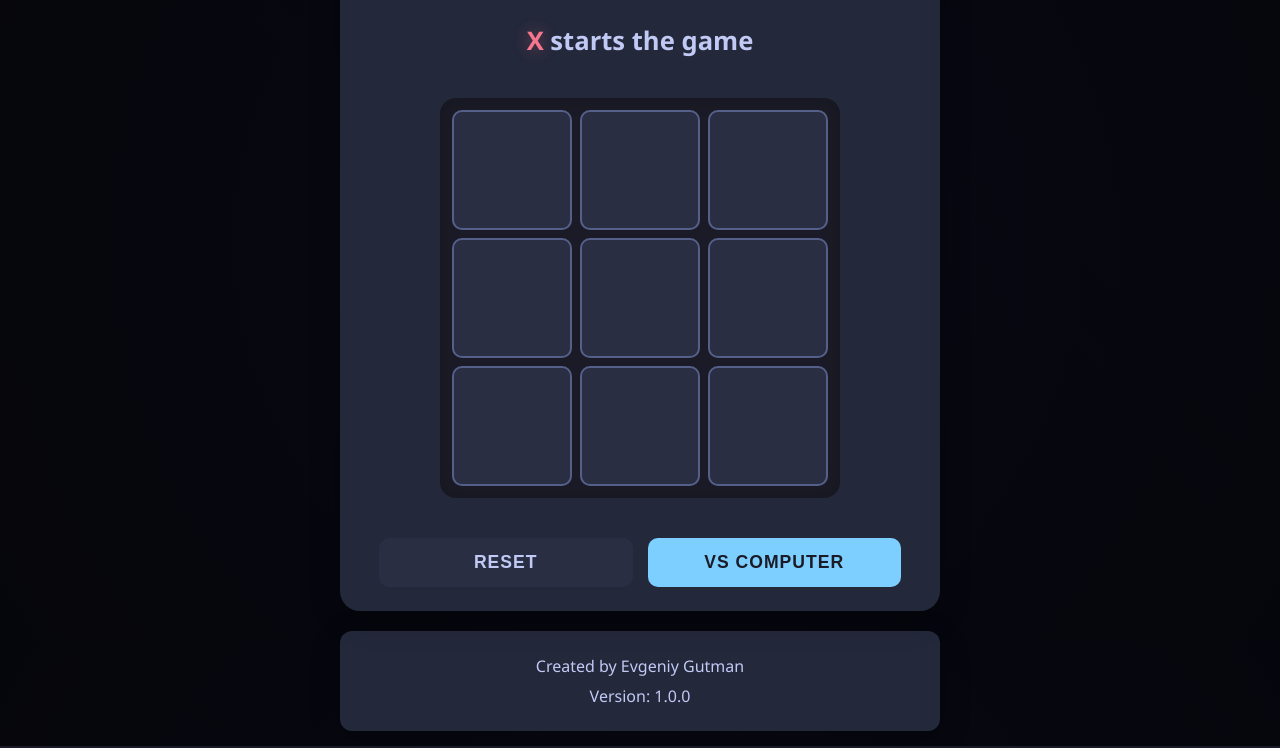
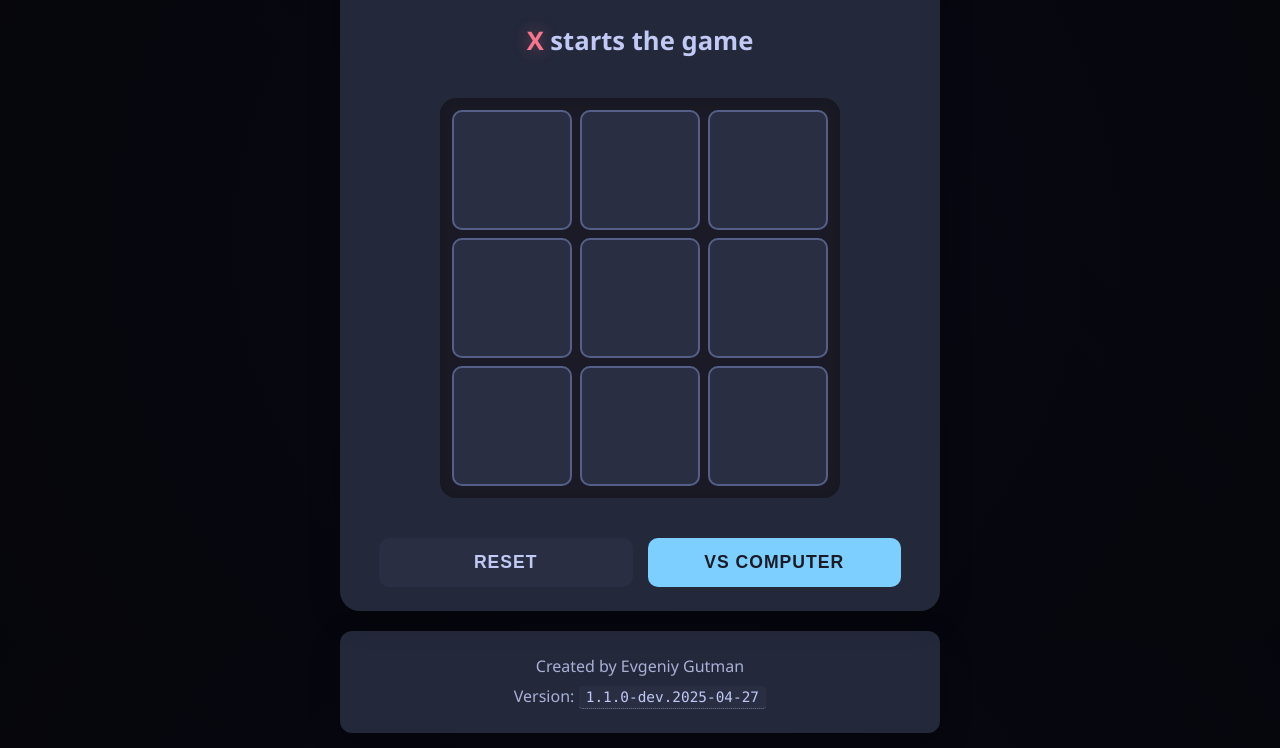
Before and after one commit to Snipe76/IksI-Igul, a plain HTML site: page index.html in a window 1280 px wide. Shown: the part 158-906 px from the top of the page. Drawn offline with nearby package versions, Linux system fonts and the light colour scheme; no server answers.

Commit message:
changed version script

```diff
--- a/css/style.css
+++ b/css/style.css
@@ -275,6 +275,23 @@ footer {
 
 footer p {
     margin: 0.5em 0;
+    color: var(--text-secondary);
+}
+
+#version {
+    display: inline-block;
+    padding: 0.2em 0.5em;
+    background: var(--button-bg);
+    border-radius: 4px;
+    font-family: 'Consolas', 'Monaco', monospace;
+    font-size: 0.9em;
+    color: var(--text-primary);
+    transition: all 0.2s var(--animation-timing);
+}
+
+#version:hover {
+    background: var(--button-hover);
+    transform: translateY(-1px);
 }
 
 /* Win line styles */
--- a/javascript/version.js
+++ b/javascript/version.js
@@ -1,17 +1,58 @@
-// Function to fetch the latest commit hash
-async function updateVersion() {
-    try {
-        const response = await fetch('https://api.github.com/repos/Snipe76/IksI-Igul/commits/main');
-        if (response.ok) {
-            const data = await response.json();
-            const shortHash = data.sha.substring(0, 7);
-            const versionElement = document.getElementById('version');
-            versionElement.textContent = `1.0.0-${shortHash}`;
-        }
-    } catch (error) {
-        console.log('Failed to fetch version:', error);
+// Version information
+const versionInfo = {
+    major: 1,
+    minor: 1,
+    patch: 0,
+    build: 'dev',
+    timestamp: new Date().toISOString(),
+    branch: 'main'
+};
+
+// Function to format the version string
+function formatVersion() {
+    const { major, minor, patch, build } = versionInfo;
+    const shortDate = new Date().toISOString().split('T')[0];
+    return `${major}.${minor}.${patch}-${build}.${shortDate}`;
+}
+
+// Function to update version display
+function updateVersionDisplay() {
+    const versionElement = document.getElementById('version');
+    if (versionElement) {
+        versionElement.textContent = formatVersion();
+
+        // Add title with full version info
+        const fullInfo = `Version: ${formatVersion()}\nBuild: ${versionInfo.build}\nDate: ${versionInfo.timestamp}\nBranch: ${versionInfo.branch}`;
+        versionElement.title = fullInfo;
+
+        // Add hover styles
+        versionElement.style.cursor = 'help';
+        versionElement.style.borderBottom = '1px dotted var(--text-muted)';
     }
 }
 
-// Update version when the page loads
+// Function to fetch the latest Git commit info
+async function fetchGitInfo() {
+    try {
+        const response = await fetch('.git/refs/heads/main');
+        if (response.ok) {
+            const commitHash = await response.text();
+            versionInfo.build = commitHash.slice(0, 7); // Short hash
+        }
+    } catch (error) {
+        console.log('Using default version info');
+    }
+}
+
+// Initialize version info
+async function initializeVersion() {
+    await fetchGitInfo();
+    updateVersionDisplay();
+}
+
+// Update version display when DOM is loaded
+document.addEventListener('DOMContentLoaded', initializeVersion);
+
+// Export version info for potential use in other scripts
+window.versionInfo = versionInfo;
 document.addEventListener('DOMContentLoaded', updateVersion);
```
